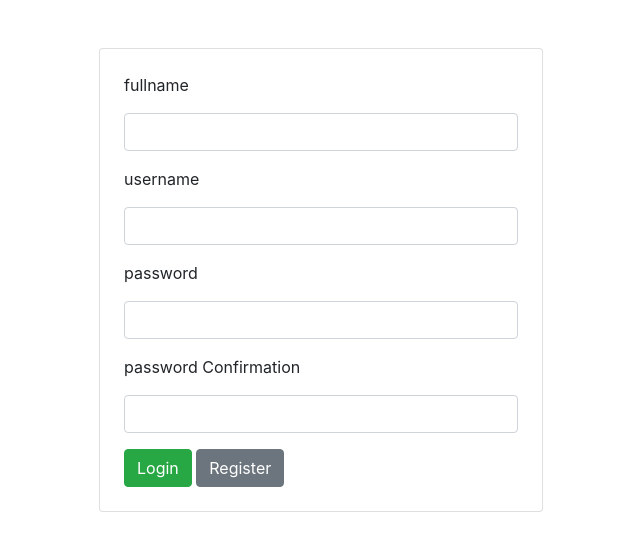
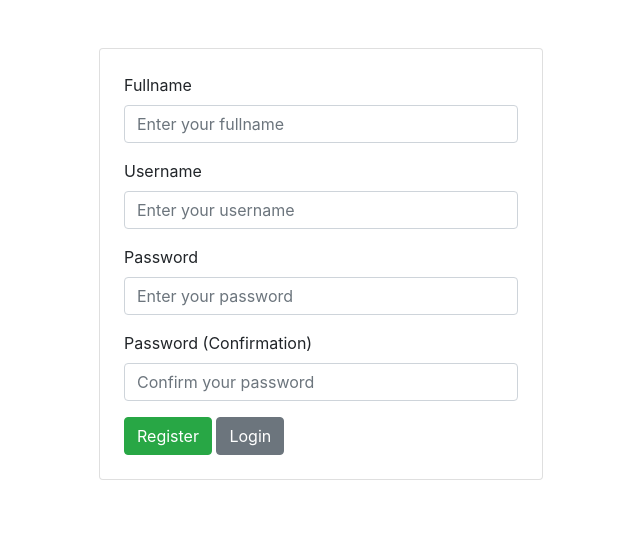
Before and after one commit to AsliddinKamoliddinov2003/Flaskda-News-sayt, a Flask app: page /register/ in a window 1280 px wide. Shown: the part 56-607 px from the top of the page, without its empty margins (319-959 px from the left). Run offline with Flask 2, Linux system fonts and the light colour scheme; data comes from the database, SQL or seed files in the repository; both versions use the stored data as it was after the commit; some libraries are stand-ins or nearby versions.

Commit message:
oxirgi ozgarish

```diff
--- a/admin_news_view.py
+++ b/admin_news_view.py
@@ -11,7 +11,7 @@ from forms import Newsform, UserRegister
 
 
 @app.route("/admin/news/")
-@login_required
+# @login_required
 def admin_news_list_view():
 
     if ('action' and '_id') in request.args:
@@ -49,7 +49,7 @@ def admin_news_list_view():
     return render_template("admin/news_list.html",yangiliklar=all_news)
 
 @app.route("/admin/news/create/",methods=['GET','POST'])
-@login_required
+# @login_required
 def add_news_view():
 
     if request.method=="POST":
@@ -88,7 +88,7 @@ def add_news_view():
     return render_template("admin/add_news.html")
 
 @app.route("/admin/category/create/", methods=["GET","POST"])
-@login_required
+# @login_required
 def add_category_view():
     form=Newsform(request.form)
     if request.method=="POST" and form.validate():
@@ -99,7 +99,7 @@ def add_category_view():
     return render_template("admin/add_category.html",form=form)
 
 @app.route("/admin/category/<int>:_id/update/", methods=["GET","POST"])
-@login_required
+# @login_required
 def update_category_view(_id):
     cat=Category.query.filter_by(id=int(_id)).first_or_404()
     form=Newsform(request.form,obj=cat)
@@ -111,7 +111,7 @@ def update_category_view(_id):
     return render_template("admin/add_category.html",form=form)
 
 @app.route("/admin/news/<int:_id>/",methods=["GET","POST"])
-@login_required
+# @login_required
 def update_news_view(_id):
     if request.method=="POST":
         print("Post bu")
@@ -161,12 +161,11 @@ def login():
 
         else:
             user=User.query.filter_by(username=username.strip()).first_or_404()
-            print(user)
 
             if bcrypt.checkpw(password.encode(),user.password):
-                flash("Siz kabinetga kirdingiz")
-                session['login']=username
-                session['password']=password.strip()
+                flash("Siz kabinetga kirdingiz","success")
+                session['login'] = username
+                session['password'] = password.strip()
                 login_user(user)
                 return redirect(url_for("admin_news_list_view"))
             else:
@@ -177,23 +176,39 @@ def login():
 
 @app.route("/register/", methods=["GET","POST"])
 def register():
-    form = UserRegister(request.form)
-    if request.method=="POST" and form.validate():
-        user=User(
-            fullname=form.fullname.data,
-            username=form.username.data,
-            password=bcrypt.hashpw(form.password.data.encode(),bcrypt.gensalt(14))
-        )
-        db.session.add(user)
-        db.session.commit()
-        flash("Registratsiyadan o'tdingiz ","success")
-    elif request.method=="POST":
-        flash("Registratsiyadan o'tmadingiz","danger")
+    if request.method == "POST":
+        fullname = request.form.get("fullname", None)
+        username = request.form.get("username", None)
+        password1 = request.form.get("password1", None)
+        password2 = request.form.get("password2", None)
 
-    return render_template("admin/register.html",forma=form)
+        if not username:
+            flash("username kiritilmadi!", "danger")
+            return render_template("admin/register.html")
+
+        if not password1 or not password2:
+            flash("parolni to'g'ri kiriting", "danger")
+            return render_template("admin/register.html")
+
+        elif password1 and password2 and password1.strip() != password2.strip():
+            flash("Parollar mos kelmayapti!", "danger")
+            return render_template("admin/register.html")
+
+        else:
+            user = User()
+            user.username = username
+            if fullname:
+                user.fullname = fullname
+                user.password = bcrypt.hashpw(password1.strip().encode(), bcrypt.gensalt())
+                db.session.add(user)
+                db.session.commit()
+                flash("Siz ro'yhatdan o'tdingiz!", "success")
+            return render_template("admin/register.html")
+
+    return render_template("admin/register.html")
+
 
 @app.route("/logout/")
-@login_required
 def logout():
     logout_user()
     return redirect(url_for('login'))
--- a/main.py
+++ b/main.py
@@ -1,4 +1,5 @@
 from config import app,login_manager
+from flask import Flask
 
 
 @login_manager.user_loader
--- a/templates/admin/register.html
+++ b/templates/admin/register.html
@@ -6,48 +6,26 @@
    <div class="row">
        <div class="col-6 col-sm-6 offset-3">
            <div class="card p-4 m-5">
-               {% include "includes/masseges.html" %}
-               <form action="{{url_for('register')}}" method="post">
-                   <label for="fullname" class="form-label">{{forma.fullname.label}}</label>
+            <form action="{{ url_for('register') }}" method="POST">
+
+               <label for="fullname" class="form-label">Fullname</label>
                <div class="input-group mb-3">
-                 {{forma.fullname}}
+                   <input type="text" class="form-control" id="fullname" name="fullname" placeholder="Enter your fullname">
                </div>
-
-               {% for error in forma.fullname.errors %}
-                  <li>{{error}}</li>
-               {% endfor %}
-
-               <label for="username" class="form-label"> {{forma.username.label}}</label>
+               <label for="username" class="form-label">Username</label>
                <div class="input-group mb-3">
-                  {{forma.username}}
+                   <input type="text" class="form-control" id="username" name="username" placeholder="Enter your username">
                </div>
-
-               {% for error in forma.username.errors %}
-                  <li>{{error}}</li>
-               {% endfor %}
-
-               <label for="password1" class="form-label">{{forma.password.label}}</label>
+               <label for="password1" class="form-label">Password</label>
                <div class="input-group mb-3">
-                  {{forma.password}}
+                   <input type="password" class="form-control" id="password1" name="password1" placeholder="Enter your password">
                </div>
-
-               {% for error in forma.password.errors %}
-                  <li>{{error}}</li>
-               {% endfor %}
-
-               <label for="password2" class="form-label">
-                  {{forma.password2.label}}
-               </label>
+               <label for="password2" class="form-label">Password (Confirmation)</label>
                <div class="input-group mb-3">
-                  {{forma.password2}}
+                   <input type="password" class="form-control" id="password2" name="password2" placeholder="Confirm your password">
                </div>
-
-               {% for error in forma.password2.errors %}
-                  <li>{{error}}</li>
-               {% endfor %}
-
-               <input type="submit" value="Login" class="btn btn-success" />
-               <a href="{{url_for('login')}}" class="btn btn-secondary">Register</a>
+               <input type="submit" value="Register" class="btn btn-success">
+               <a href="{{url_for('login')}}" class="btn btn-secondary">Login</a>
             </form>
          </div>
       </div>
--- a/templates/client/single-news.html
+++ b/templates/client/single-news.html
@@ -1,8 +1,6 @@
 {% extends "client/base.html" %}
 
 {% block main %}
-
-  </nav>
 
   <div class="container mt-4">
     <ol class="breadcrumb">
```
Also changed, not shown: news.sqlite3, static/uploads/images/b09cd3f0-16c3-49b2-99bd-c580658332ad.jfif (added), static/uploads/images/bcc5f4a6-31dd-48f8-b07f-bd2b011655d0.jfif (added).
